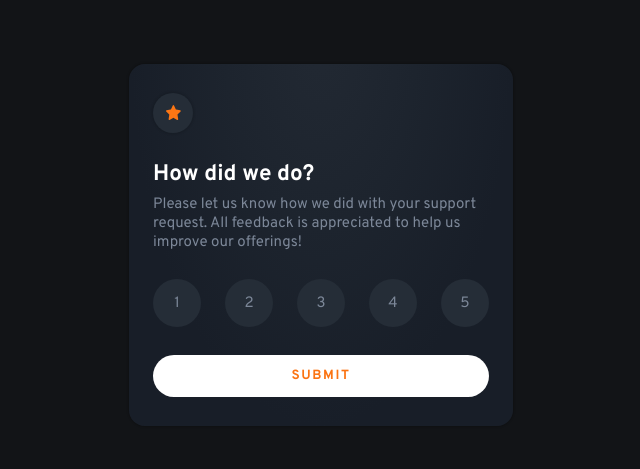
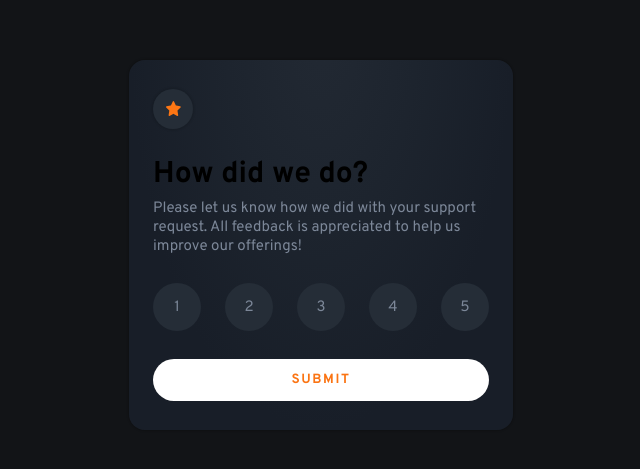
Before and after one commit to jasham/interactive-rating-component-main, a Next.js app: page / in a window 1280 px wide. Shown: the part 155-624 px from the top of the page, without its empty margins (319-959 px from the left). Built offline with nearby package versions, Linux system fonts and the light colour scheme.

Commit message:
updating code

```diff
--- a/src/modules/rating/index.tsx
+++ b/src/modules/rating/index.tsx
@@ -23,7 +23,7 @@ export const RatingMain = () => {
       <div className={styles.ratingWrapper}>
         <Star />
         <div className={styles.head}>
-          <h2>How did we do?</h2>
+          <h1>How did we do?</h1>
           <p>
             Please let us know how we did with your support request. All
             feedback is appreciated to help us improve our offerings!
```
